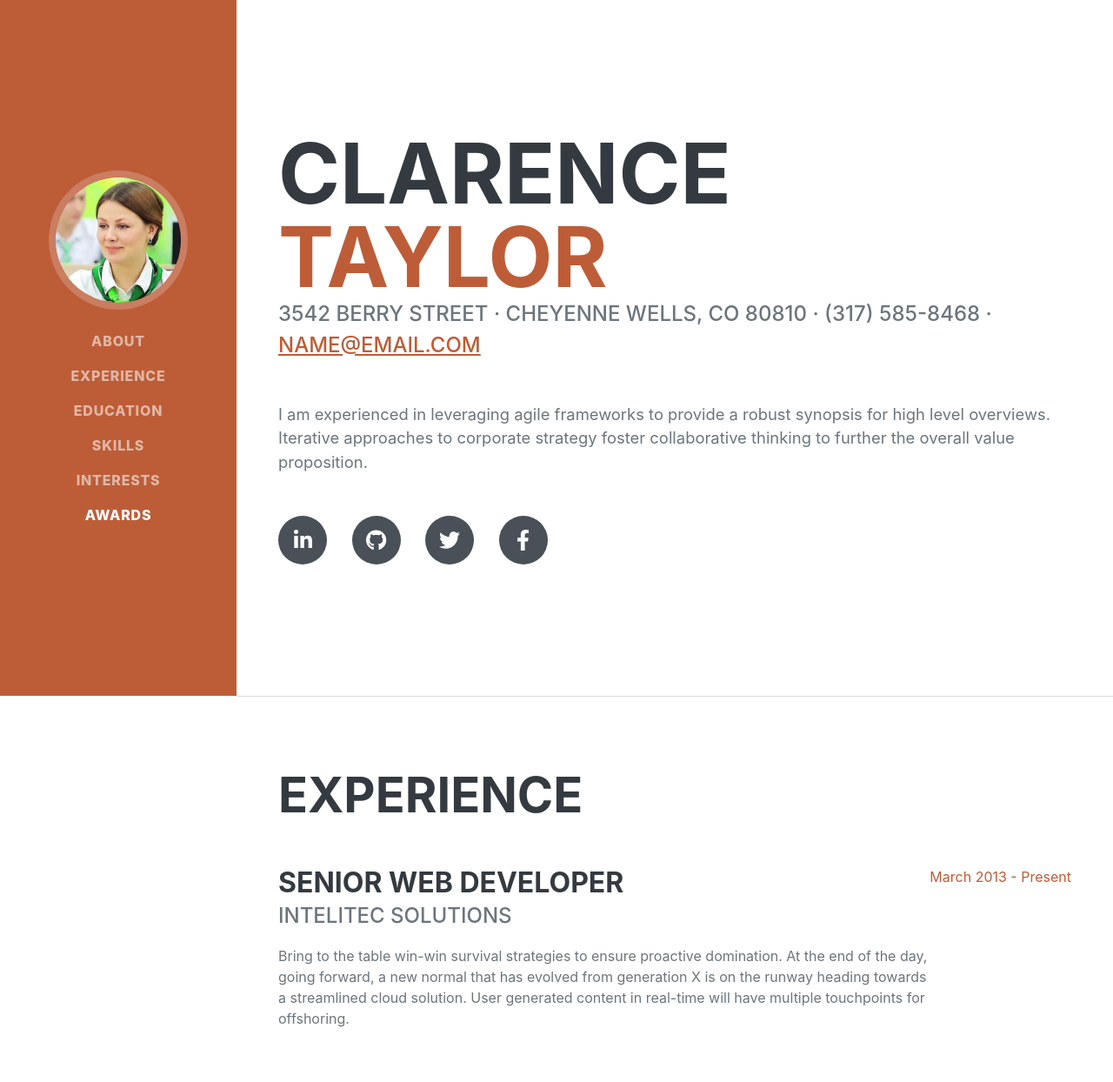
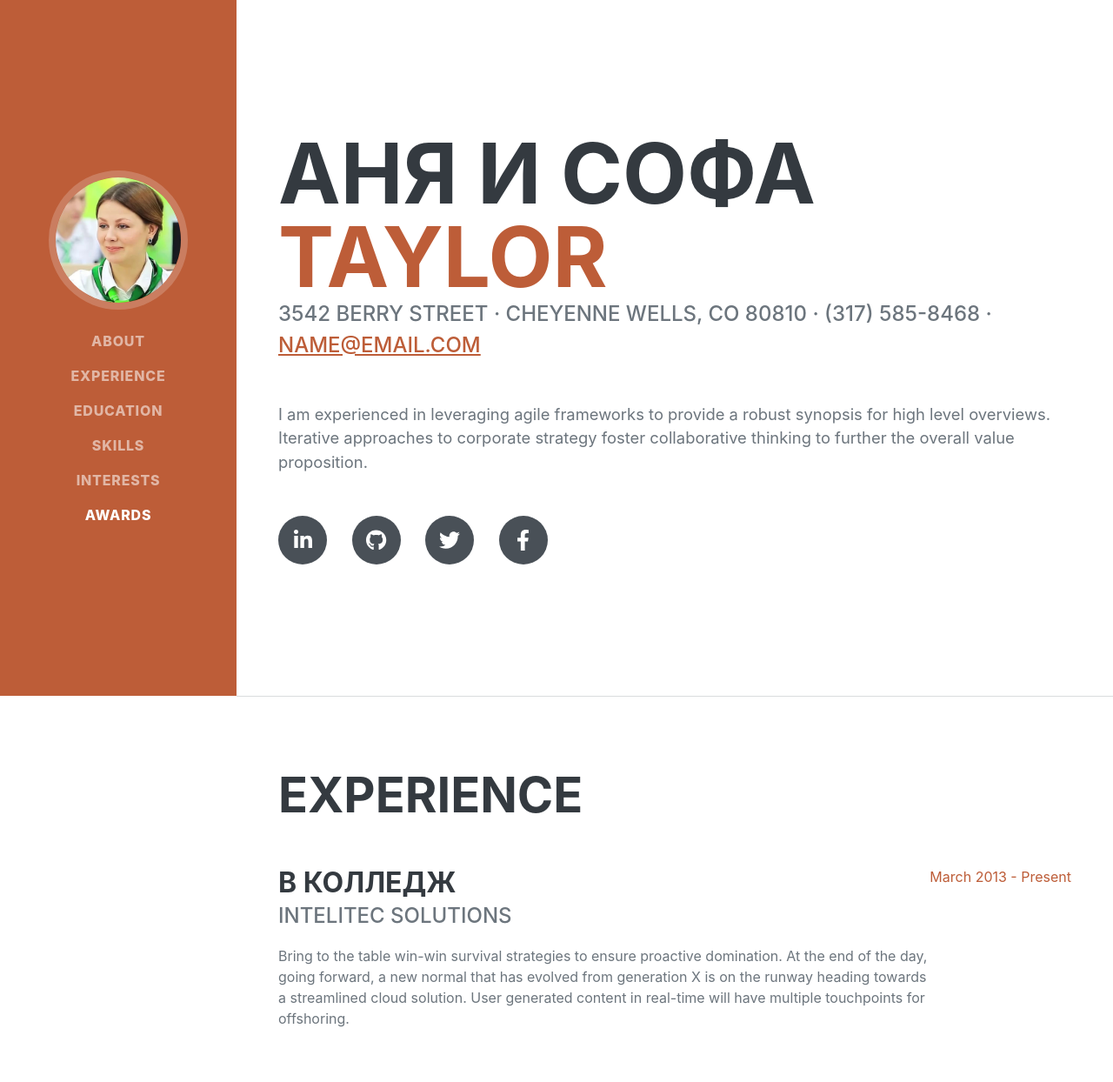
Before and after one commit to tyudf/rezume, a plain HTML site: page index.html in a window 1280 px wide. Shown: the top 1244 px of the page at 87% size. Drawn offline with nearby package versions, Linux system fonts and the light colour scheme; a web font is replaced by a local one.

Commit message:
Update index.html

```diff
--- a/index.html
+++ b/index.html
@@ -40,7 +40,7 @@
             <section class="resume-section" id="about">
                 <div class="resume-section-content">
                     <h1 class="mb-0">
-                        Clarence
+                       Аня и Софа
                         <span class="text-primary">Taylor</span>
                     </h1>
                     <div class="subheading mb-5">
@@ -63,7 +63,7 @@
                     <h2 class="mb-5">Experience</h2>
                     <div class="d-flex flex-column flex-md-row justify-content-between mb-5">
                         <div class="flex-grow-1">
-                            <h3 class="mb-0">Senior Web Developer</h3>
+                            <h3 class="mb-0">в колледж</h3>
                             <div class="subheading mb-3">Intelitec Solutions</div>
                             <p>Bring to the table win-win survival strategies to ensure proactive domination. At the end of the day, going forward, a new normal that has evolved from generation X is on the runway heading towards a streamlined cloud solution. User generated content in real-time will have multiple touchpoints for offshoring.</p>
                         </div>
```
